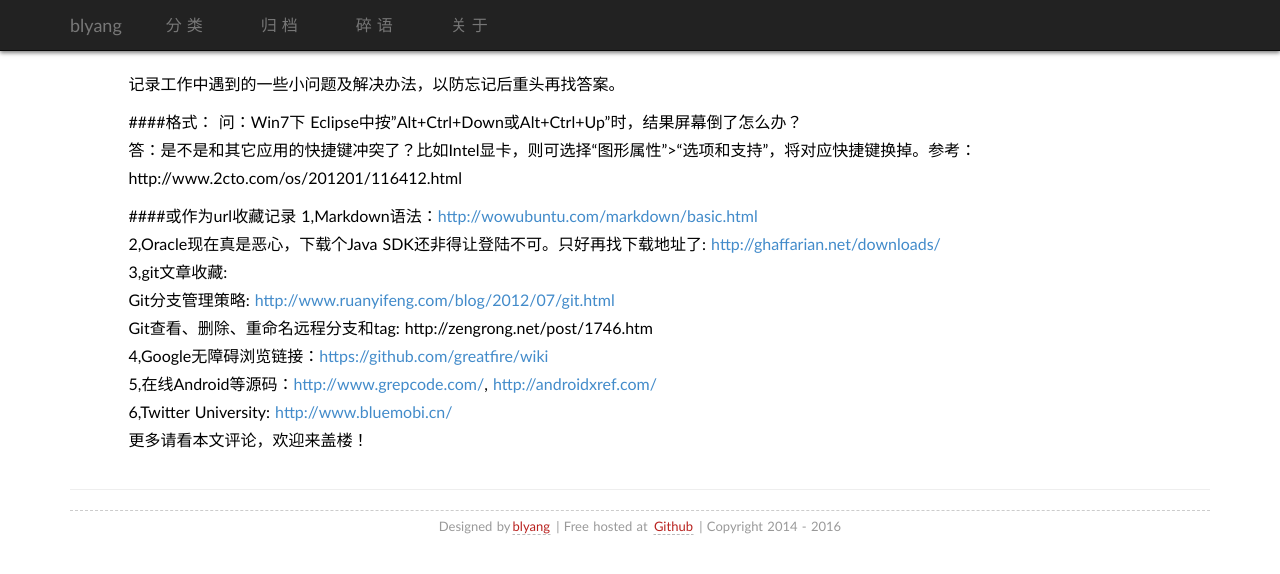
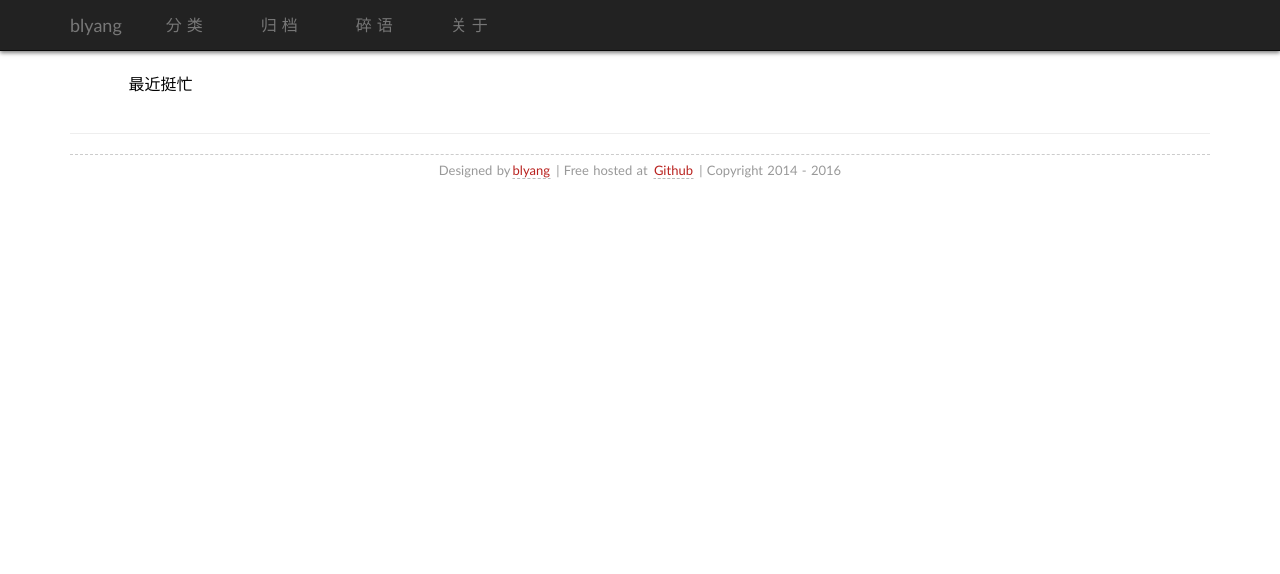
Before and after one commit to BLYang7/blyang7.github.io, a Jekyll site: the page built from faqs.md, in a window 1280 px wide. Shown: the top 574 px of the page. Built offline with Jekyll 4.4.1, drawn with Linux system fonts in a browser that asks for light colours; some web fonts are replaced; comment, search, counter and statistics services are not loaded.

Commit message:
快要完成了

```diff
--- a/faqs.md
+++ b/faqs.md
@@ -2,22 +2,7 @@
 layout: default
 title: "问答：Faqs"
 ---
-记录工作中遇到的一些小问题及解决办法，以防忘记后重头再找答案。
-
-####格式：
-问：Win7下 Eclipse中按"Alt+Ctrl+Down或Alt+Ctrl+Up"时，结果屏幕倒了怎么办？
-答：是不是和其它应用的快捷键冲突了？比如Intel显卡，则可选择“图形属性”>“选项和支持”，将对应快捷键换掉。参考：http://www.2cto.com/os/201201/116412.html
-
-####或作为url收藏记录
-1,Markdown语法：<http://wowubuntu.com/markdown/basic.html>
-2,Oracle现在真是恶心，下载个Java SDK还非得让登陆不可。只好再找下载地址了: <http://ghaffarian.net/downloads/>
-3,git文章收藏:
-Git分支管理策略: <http://www.ruanyifeng.com/blog/2012/07/git.html>
-Git查看、删除、重命名远程分支和tag: http://zengrong.net/post/1746.htm
-4,Google无障碍浏览链接：<https://github.com/greatfire/wiki>
-5,在线Android等源码：<http://www.grepcode.com/>, <http://androidxref.com/>
-6,Twitter University: <http://www.bluemobi.cn/>
-更多请看本文评论，欢迎来盖楼！
+最近挺忙
 
 <!-- Blog Comments -->
 <div class="media">
```
Also changed, not shown: about.md (+11 -19 lines), search.html (deleted, +0 -27 lines), README.md, 1 other file.
